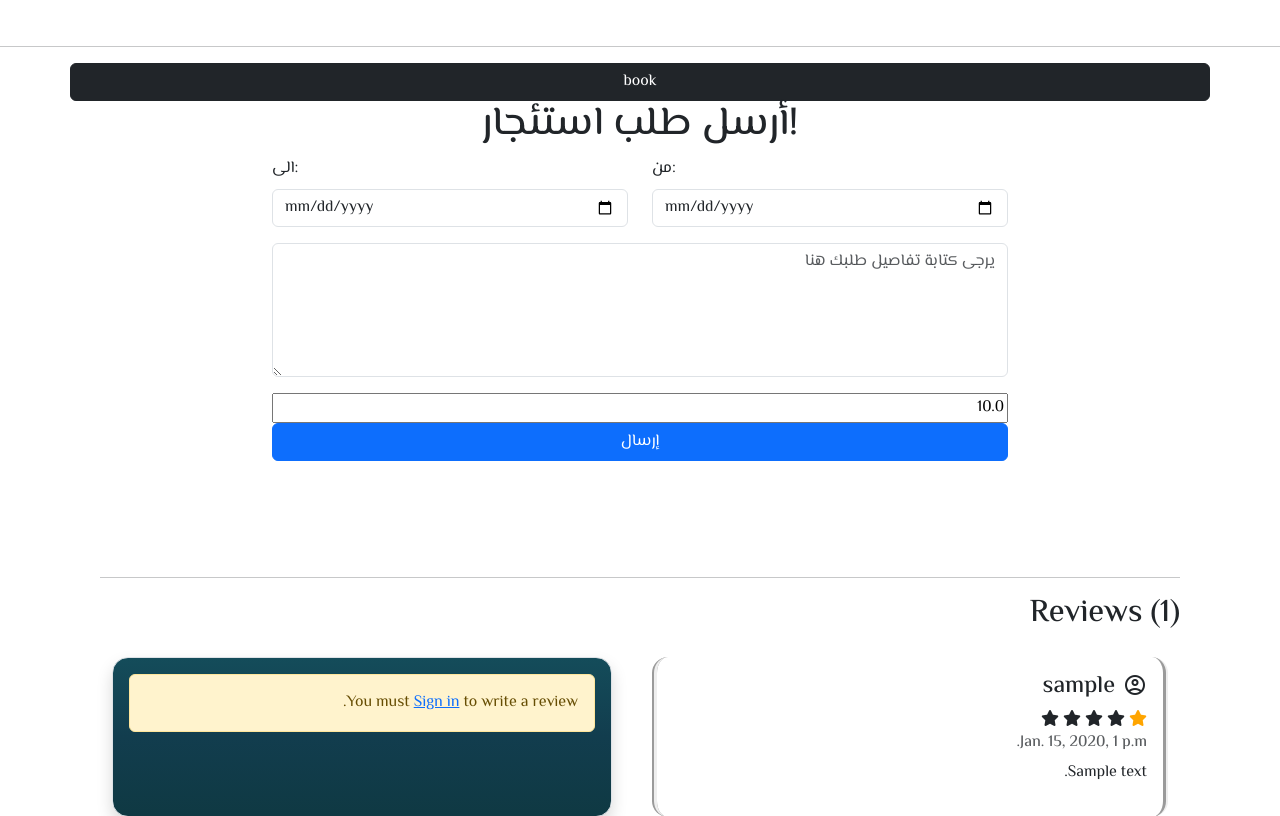
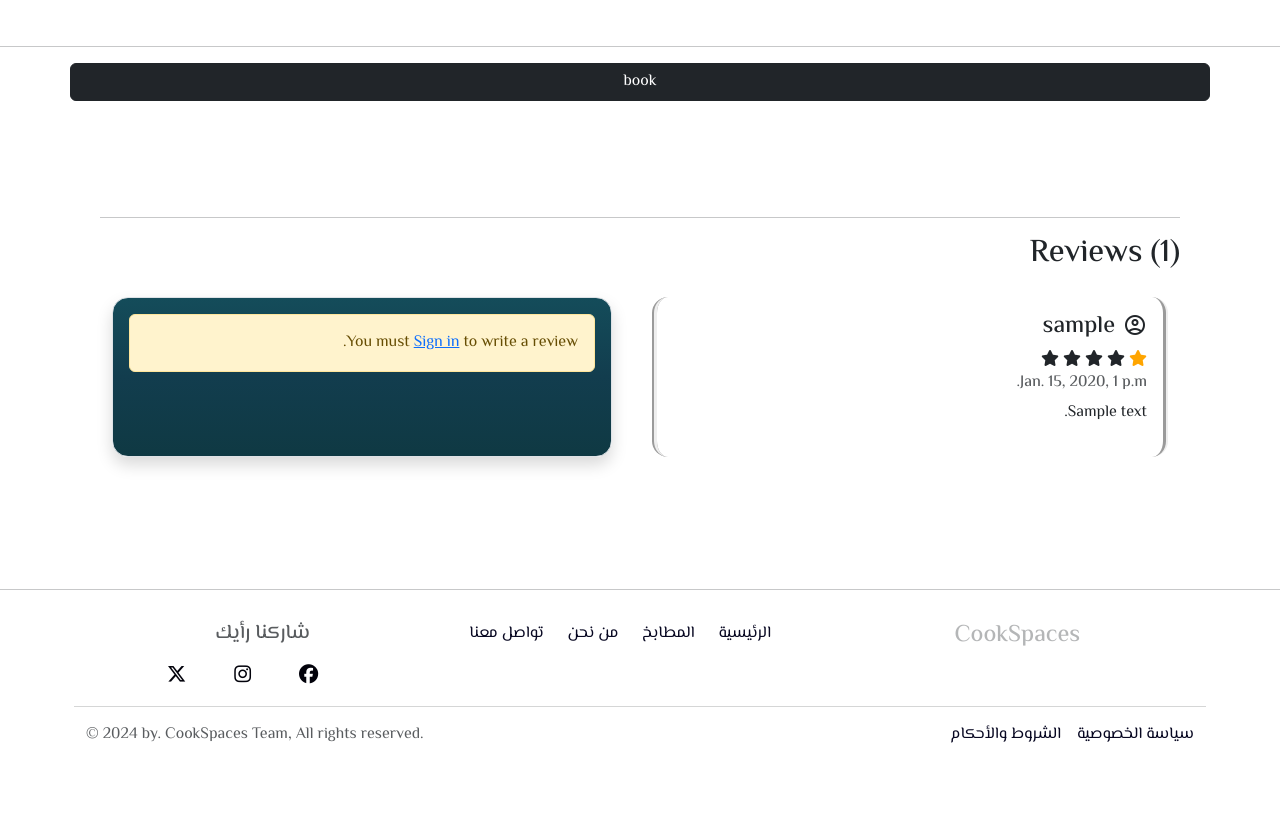
Before and after one commit to Nawal-ir/CookSpaces, a Django app: page /1/kitchen/details in a window 1280 px wide. Shown: the part 920-1736 px from the top of the page. After the commit the page ends 1663 px from the top, so only its background shows below. Run offline with Django 5.2, Linux system fonts and the light colour scheme; tables that the repository leaves empty hold one stand-in row (values such as "Sample post"); grey boxes marked "Sample" are stand-in pictures; some libraries are stand-ins or nearby versions; some web fonts are replaced.

Commit message:
Some Styling Updates

```diff
--- a/CookSpaces/KitchenOwner/templates/kitchenowner/kitchen_details.html
+++ b/CookSpaces/KitchenOwner/templates/kitchenowner/kitchen_details.html
@@ -155,13 +155,7 @@
 <div class="container">
   {% if is_order  %}
   <section class="pay">
-    <p>
-        <button class="btn btn-primary" type="button" data-bs-toggle="collapse" data-bs-target="#collapseWidthExample" aria-expanded="false" aria-controls="collapseWidthExample">
-          عملية الدفع
-        </button>
-      </p>
       <div >
-        <div class="collapse collapse-horizontal" id="collapseWidthExample">
           <div class="card card-body" style="width: 400px;">
             <div class="container">
                 <div class="row">
@@ -173,7 +167,7 @@
                                 </h3>
                             </div>
                             <div class="panel-body">
-                                <form method="post" action="">
+                                <form method="post" action="{% url 'Renters:my_order' request.user.id %}">
                                     {% csrf_token %}
                                     <div class="form-group mt-5">
                                         <label for="cardNumber ">رقم البطاقة </label>
@@ -206,46 +200,12 @@
             </div>
 
           </div>
-        </div>
       </div>
 </section>
   {% else %}
   <div class="row d-flex justify-content-center">
 
-      <button data-bs-toggle="modal" data-bs-target="#bookModal" class="btn btn-dark">book</button>
-
-    <div class="col-8">
-      <form action="{% url 'KitchenOwner:rental_request' kitchen.id%}" method="post">
-        {% csrf_token %}
-        <h1 class="d-flex justify-content-center">!أرسل طلب استئجار</h1>
-        <div class="d-flex flex-column">
-          <div class="row mb-3">
-            <div class="col">
-              <label for="start_date" class="form-label d-flex justify-content-end">:من</label>
-              <input type="date" name="start_date" id="start_date" class="form-control">
-            </div>
-            <div class="col">
-              <label for="end_date" class="form-label d-flex justify-content-end">:الى</label>
-              <input type="date" name="end_date" id="end_date" class="form-control">
-            </div>
-          </div>
-          <textarea name="note" class="form-control mb-3"  placeholder="يرجى كتابة تفاصيل طلبك هنا" cols="30" rows="5"></textarea>
-          {% if kitchen.is_negotiable %}
-          <!-- يقدر يعدل على السعر-->
-          <input type="text" name="price" value="{{kitchen.price}}">
-          {% else %}
-          <!--فقط يشوف السعر من غير ما يقدر يعدله -->
-          <input type="text" name="price" value="{{kitchen.price}}" readonly>
-          {% endif %}
-          <input type="submit" class="btn btn-primary" value="إرسال">
-          {% if msg %}
-          <div class="alert alert-success" role="alert">
-            {{msg}}
-          </div>
-          {% endif %}
-        </div>
-      </form>
-    </div>
+    <button data-bs-toggle="modal" data-bs-target="#bookModal" class="btn btn-dark">book</button>
 
   </div>
 {% endif %}
@@ -349,7 +309,7 @@
   <div class="modal-dialog">
     <div class="modal-content">
       <div class="modal-header">
-        <h1 class="modal-title fs-5" id="exampleModalLabel">Saved Recipe</h1>
+        <h3 class="d-flex justify-content-center">!أرسل طلب استئجار</h3>
         <button type="button" class="btn-close" data-bs-dismiss="modal" aria-label="Close"></button>
       </div>
       <div class="modal-body">
@@ -367,6 +327,13 @@
               </div>
             </div>
             <textarea name="note" class="form-control mb-3"  placeholder="يرجى كتابة تفاصيل طلبك هنا" cols="30" rows="5"></textarea>
+            {% if kitchen.is_negotiable %}
+            <!-- يقدر يعدل على السعر-->
+            <input type="text" name="price" value="{{kitchen.price}}">
+            {% else %}
+            <!--فقط يشوف السعر من غير ما يقدر يعدله -->
+            <input type="text" name="price" value="{{kitchen.price}}" readonly>
+            {% endif %}
             <input type="submit" class="btn btn-primary" value="إرسال">
             {% if msg %}
             <div class="alert alert-success" role="alert">
@@ -375,11 +342,10 @@
             {% endif %}
           </div>
         </form>
-  </div>
+    </div>
     </div>
   </div>
 </div>
-
 <script src="https://maps.googleapis.com/maps/api/js?key=AIzaSyA1xTP268Ltwj4NX1Hku24XNFPJNZ-kTSQ&callback=initMap" async defer></script>
 <script type="text/javascript">
         // JavaScript code goes here
--- a/CookSpaces/KitchenOwner/views.py
+++ b/CookSpaces/KitchenOwner/views.py
@@ -118,7 +118,7 @@ def add_kitchen(request :HttpRequest):
         kitchen.equipment.set(request.POST.getlist("equipments",[]))
 
         return redirect("KitchenOwner:all_kitchens")
-    return render(request,"KitchenOwner/add_kitchen.html",{"period":Kitchen.periods.choices,"equipments":equipments,"city":Kitchen.cities.choices})
+    return render(request,"KitchenOwner/add_kitchen.html",{"period":Kitchen.periods.choices,"equipments":equipments,"cities":Kitchen.cities.choices})
 
 
 def kitchen_details(request :HttpRequest,kitchen_id):
--- a/CookSpaces/main/templates/main/base.html
+++ b/CookSpaces/main/templates/main/base.html
@@ -87,7 +87,7 @@
                       </a>
                       <ul class="dropdown-menu" style="background: #e4e4e4b7;">
                         <li><a class="dropdown-item" href="{% url 'KitchenOwner:owner_profile' request.user.username %}">الملف الشخصي</a></li>
-                        <li><a class="dropdown-item" href="">طلباتي</a></li>
+                        <li><a class="dropdown-item" href="{% url 'KitchenOwner:owner_orders' request.user.id %}">طلباتي</a></li>
                         <li><hr class="dropdown-divider"></li>
                         <li><a class="dropdown-item" href="{% url 'accounts:logout' %}">تسجيل الخروج</a></li>
                       </ul>
```
Also changed, not shown: CookSpaces/KitchenOwner/templates/kitchenowner/all_kitchens.html (+11 -11 lines), CookSpaces/Renters/templates/renters/my_order.html (+6 -2 lines), CookSpaces/Renters/templates/renters/profile.html (+4 -49 lines), CookSpaces/main/static/images/profile_img.jpg (added).
